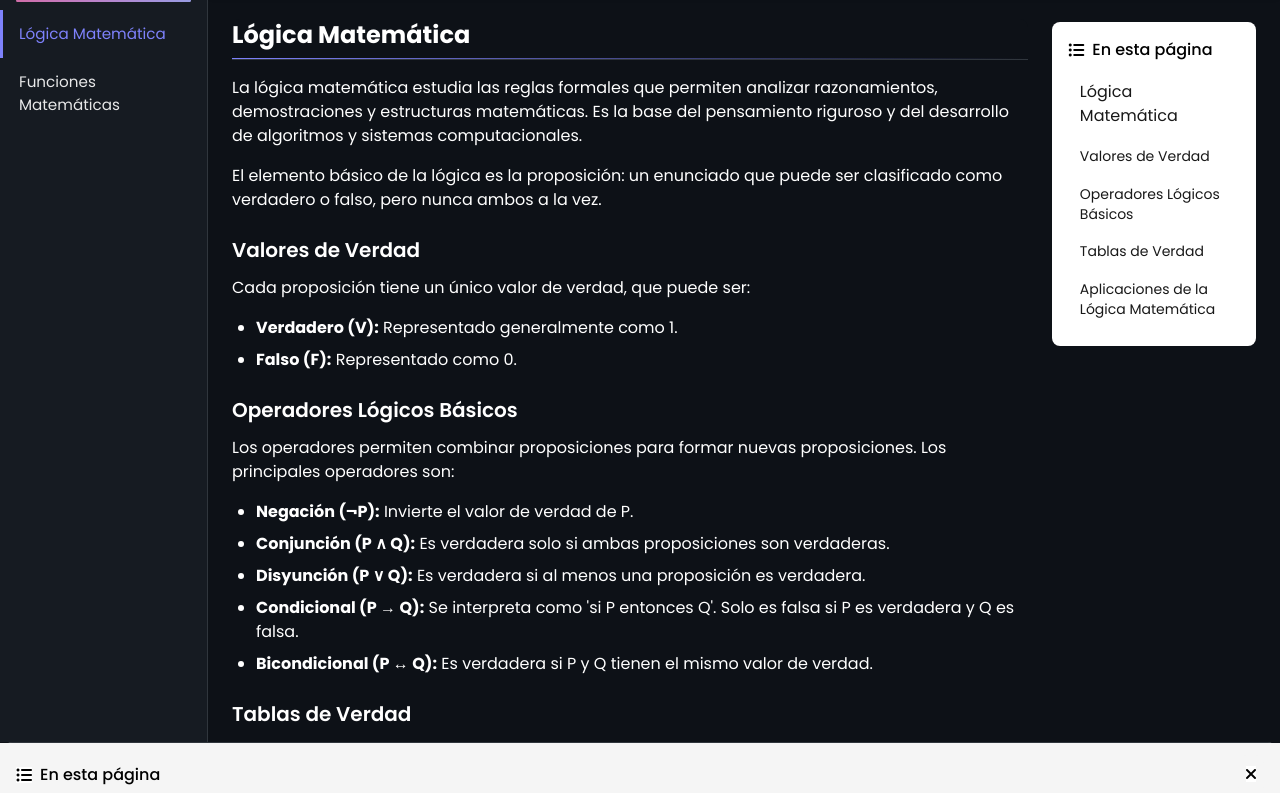
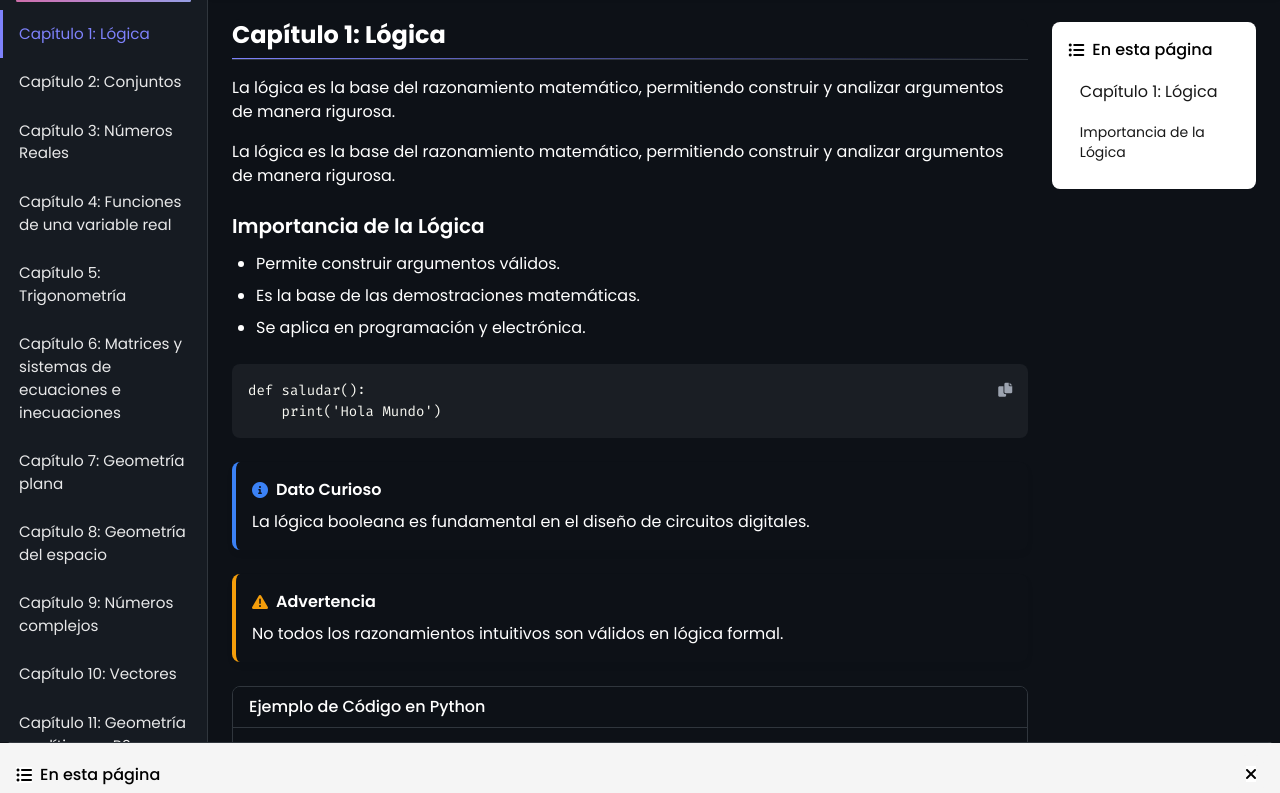
Before and after one commit to Neosowo/Notebook_math, a plain HTML site: page index.html in a window 1280 px wide. Shown: the part 58-851 px from the top of the page. Drawn offline with nearby package versions, Linux system fonts and the light colour scheme; a web font is replaced by a local one.

Commit message:
json update

```diff
--- a/content.json
+++ b/content.json
@@ -1,157 +1,166 @@
 {
-  "title": "Introducción a la Lógica Matemática y Funciones",
+  "title": "Matemáticas Generales",
   "sections": [
     {
-      "id": "logica-matematica",
-      "title": "Lógica Matemática",
+      "id": "logica",
+      "title": "Capítulo 1: Lógica",
       "content": [
         {
           "type": "paragraph",
-          "text": "La lógica matemática estudia las reglas formales que permiten analizar razonamientos, demostraciones y estructuras matemáticas. Es la base del pensamiento riguroso y del desarrollo de algoritmos y sistemas computacionales."
+          "text": "La lógica es la base del razonamiento matemático, permitiendo construir y analizar argumentos de manera rigurosa."
         },
         {
           "type": "paragraph",
-          "text": "El elemento básico de la lógica es la proposición: un enunciado que puede ser clasificado como verdadero o falso, pero nunca ambos a la vez."
+          "text": "La lógica es la base del razonamiento matemático, permitiendo construir y analizar argumentos de manera rigurosa."
         },
         {
           "type": "subheading",
-          "id": "valores-verdad",
-          "title": "Valores de Verdad"
-        },
-        {
-          "type": "paragraph",
-          "text": "Cada proposición tiene un único valor de verdad, que puede ser:"
+          "id": "importancia-logica",
+          "title": "Importancia de la Lógica"
         },
         {
           "type": "list",
           "items": [
-            "<strong>Verdadero (V):</strong> Representado generalmente como 1.",
-            "<strong>Falso (F):</strong> Representado como 0."
+            "Permite construir argumentos válidos.",
+            "Es la base de las demostraciones matemáticas.",
+            "Se aplica en programación y electrónica."
           ]
         },
         {
-          "type": "subheading",
-          "id": "operadores-logicos",
-          "title": "Operadores Lógicos Básicos"
+          "type": "code",
+          "code": "def saludar():\n    print('Hola Mundo')"
         },
         {
-          "type": "paragraph",
-          "text": "Los operadores permiten combinar proposiciones para formar nuevas proposiciones. Los principales operadores son:"
+          "type": "note",
+          "title": "Dato Curioso",
+          "text": "La lógica booleana es fundamental en el diseño de circuitos digitales."
         },
         {
-          "type": "list",
-          "items": [
-            "<strong>Negación (¬P):</strong> Invierte el valor de verdad de P.",
-            "<strong>Conjunción (P ∧ Q):</strong> Es verdadera solo si ambas proposiciones son verdaderas.",
-            "<strong>Disyunción (P ∨ Q):</strong> Es verdadera si al menos una proposición es verdadera.",
-            "<strong>Condicional (P → Q):</strong> Se interpreta como 'si P entonces Q'. Solo es falsa si P es verdadera y Q es falsa.",
-            "<strong>Bicondicional (P ↔ Q):</strong> Es verdadera si P y Q tienen el mismo valor de verdad."
-          ]
+          "type": "warning",
+          "title": "Advertencia",
+          "text": "No todos los razonamientos intuitivos son válidos en lógica formal."
         },
         {
-          "type": "subheading",
-          "id": "tablas-verdad",
-          "title": "Tablas de Verdad"
+          "type": "example",
+          "title": "Ejemplo de Código en Python",
+          "code": "if True:\n    print('La condición es verdadera')"
         },
         {
-          "type": "paragraph",
-          "text": "Las tablas de verdad muestran cómo varía el valor de una proposición compuesta según los valores de sus componentes. Son fundamentales para verificar la validez de argumentos."
-        },
-        {
-          "type": "code",
-          "language": "text",
-          "code": "Tabla de verdad para la conjunción (AND, ∧):\n\nP | Q | P ∧ Q\n--|---|------\nV | V |   V\nV | F |   F\nF | V |   F\nF | F |   F\n\nTabla de verdad para la disyunción (OR, ∨):\n\nP | Q | P ∨ Q\n--|---|------\nV | V |   V\nV | F |   V\nF | V |   V\nF | F |   F"
-        },
-        {
-          "type": "subheading",
-          "id": "aplicaciones-logica",
-          "title": "Aplicaciones de la Lógica Matemática"
-        },
-        {
-          "type": "list",
-          "items": [
-            "Diseño de circuitos electrónicos digitales.",
-            "Programación de computadoras y algoritmos.",
-            "Construcción de pruebas formales en matemáticas.",
-            "Desarrollo de inteligencia artificial y sistemas expertos."
-          ]
+          "type": "latex",
+          "latex": "\\int_{a}^{b} f(x) \\,dx = F(b) - F(a)"
         }
       ]
     },
     {
-      "id": "funciones-matematicas",
-      "title": "Funciones Matemáticas",
+      "id": "conjuntos",
+      "title": "Capítulo 2: Conjuntos",
       "content": [
         {
           "type": "paragraph",
-          "text": "En matemáticas, una función es una relación que asigna a cada elemento de un conjunto de entrada exactamente un único elemento en un conjunto de salida. Las funciones permiten modelar fenómenos naturales y resolver problemas en diversas áreas."
-        },
+          "text": "La teoría de conjuntos estudia colecciones de objetos, fundamentales para toda la matemática moderna."
+        }
+      ]
+    },
+    {
+      "id": "numeros-reales",
+      "title": "Capítulo 3: Números Reales",
+      "content": [
         {
           "type": "paragraph",
-          "text": "Formalmente, si A y B son conjuntos, una función f de A a B (f: A → B) es una regla que asocia a cada elemento de A exactamente un elemento de B."
-        },
-        {
-          "type": "subheading",
-          "id": "notacion-funcional",
-          "title": "Notación de Funciones"
-        },
+          "text": "Los números reales incluyen racionales e irracionales, y son esenciales para medir y comparar cantidades."
+        }
+      ]
+    },
+    {
+      "id": "funciones-variable-real",
+      "title": "Capítulo 4: Funciones de una variable real",
+      "content": [
         {
           "type": "paragraph",
-          "text": "Las funciones suelen representarse mediante letras como f, g o h. La notación f(x) se lee 'f evaluada en x' y representa el valor de la función para una entrada específica."
-        },
-        {
-          "type": "code",
-          "language": "text",
-          "code": "Ejemplo de función:\nf(x) = x² + 2x + 1\n\nPara x = 3:\nf(3) = 3² + 2(3) + 1\nf(3) = 9 + 6 + 1\nf(3) = 16"
-        },
-        {
-          "type": "subheading",
-          "id": "clasificacion-funciones",
-          "title": "Clasificación de Funciones"
-        },
-        {
-          "type": "list",
-          "items": [
-            "<strong>Función inyectiva (uno a uno):</strong> Cada elemento del codominio es imagen de, como máximo, un único elemento del dominio.",
-            "<strong>Función sobreyectiva (sobre):</strong> Cada elemento del codominio tiene al menos un elemento del dominio asignado.",
-            "<strong>Función biyectiva:</strong> Es simultáneamente inyectiva y sobreyectiva. Establece una correspondencia perfecta entre los conjuntos."
-          ]
-        },
-        {
-          "type": "subheading",
-          "id": "funciones-compuestas",
-          "title": "Funciones Compuestas"
-        },
+          "text": "Las funciones de una variable real modelan relaciones entre cantidades y permiten describir fenómenos naturales y matemáticos."
+        }
+      ]
+    },
+    {
+      "id": "trigonometria",
+      "title": "Capítulo 5: Trigonometría",
+      "content": [
         {
           "type": "paragraph",
-          "text": "Dadas dos funciones f: A → B y g: B → C, la función compuesta g ∘ f se define como (g ∘ f)(x) = g(f(x)). La composición de funciones permite construir nuevas funciones a partir de otras."
-        },
+          "text": "La trigonometría estudia las relaciones entre los lados y ángulos de los triángulos, siendo fundamental en la geometría y la física."
+        }
+      ]
+    },
+    {
+      "id": "matrices-sistemas",
+      "title": "Capítulo 6: Matrices y sistemas de ecuaciones e inecuaciones",
+      "content": [
         {
-          "type": "code",
-          "language": "text",
-          "code": "Ejemplo de función compuesta:\nSi f(x) = x + 2 y g(x) = 3x,\nEntonces (g ∘ f)(x) = g(f(x)) = 3(x + 2) = 3x + 6."
-        },
+          "type": "paragraph",
+          "text": "Las matrices y los sistemas permiten representar y resolver múltiples ecuaciones e inecuaciones de forma estructurada."
+        }
+      ]
+    },
+    {
+      "id": "geometria-plana",
+      "title": "Capítulo 7: Geometría plana",
+      "content": [
         {
-          "type": "subheading",
-          "id": "aplicaciones-funciones",
-          "title": "Aplicaciones de las Funciones"
-        },
+          "type": "paragraph",
+          "text": "La geometría plana estudia figuras en dos dimensiones como triángulos, círculos y polígonos, analizando sus propiedades."
+        }
+      ]
+    },
+    {
+      "id": "geometria-espacio",
+      "title": "Capítulo 8: Geometría del espacio",
+      "content": [
         {
-          "type": "list",
-          "items": [
-            "Modelar crecimiento poblacional o financiero.",
-            "Describir trayectorias de objetos en física.",
-            "Programar comportamientos en algoritmos computacionales.",
-            "Analizar cambios de variables en la ingeniería y ciencia."
-          ]
-        },
+          "type": "paragraph",
+          "text": "La geometría del espacio se enfoca en figuras tridimensionales como prismas, esferas y cilindros."
+        }
+      ]
+    },
+    {
+      "id": "numeros-complejos",
+      "title": "Capítulo 9: Números complejos",
+      "content": [
         {
-          "type": "note",
-          "title": "Dato Importante",
-          "text": "Una función queda completamente determinada por su regla de asignación, su dominio y su codominio. Modificar cualquiera de estos tres elementos cambia la función."
+          "type": "paragraph",
+          "text": "Los números complejos amplían los reales para resolver ecuaciones que no tienen soluciones reales."
+        }
+      ]
+    },
+    {
+      "id": "vectores",
+      "title": "Capítulo 10: Vectores",
+      "content": [
+        {
+          "type": "paragraph",
+          "text": "Los vectores representan magnitudes que tienen dirección y sentido, y son esenciales en física y matemáticas."
+        }
+      ]
+    },
+    {
+      "id": "geometria-analitica-r2",
+      "title": "Capítulo 11: Geometría analítica en R2",
+      "content": [
+        {
+          "type": "paragraph",
+          "text": "La geometría analítica combina el álgebra y la geometría para estudiar figuras en el plano mediante coordenadas."
+        }
+      ]
+    },
+    {
+      "id": "estadistica-probabilidades",
+      "title": "Capítulo 12: Estadística y probabilidades",
+      "content": [
+        {
+          "type": "paragraph",
+          "text": "La estadística y la probabilidad permiten analizar datos, hacer predicciones y entender fenómenos aleatorios."
         }
       ]
     }
   ],
-  "lastUpdated": "2025-04-26T21:00:00.000Z"
+  "lastUpdated": "2025-04-27T00:00:00.000Z"
 }
--- a/index.html
+++ b/index.html
@@ -436,6 +436,14 @@
             color: var(--text-color);
         }
 
+        .latex-block {
+            font-size: 1.5rem; /* tamaño grande */
+            font-weight: 500;  /* un poco más grueso */
+            color: rgb(239, 238, 238);    /* un gris oscuro bonito */
+            margin-top: 1rem;
+            margin-bottom: 1rem;
+        }
+
         /* Iconos en el header */
         body.dark-mode header i {
             color: var(--text-color);
@@ -1217,9 +1225,9 @@
         /* Ajuste para móvil: sidebar más angosto y texto adaptable */
         @media (max-width: 640px) {
             aside.sidebar {
-                width: 90vw !important;
+                width: 100vw !important;
                 min-width: 0 !important;
-                max-width: 100vw !important;
+                max-width: 110vw !important;
             }
             .sidebar-header h2 {
                 font-size: 1.1rem !important;
@@ -1534,6 +1542,19 @@
                     container.appendChild(ul);
                     break;
 
+                    case 'latex':
+    const latexBlock = document.createElement('div');
+    latexBlock.className = 'my-6 flex justify-center latex-block';
+    latexBlock.innerHTML = `\\(${item.latex}\\)`;
+    container.appendChild(latexBlock);
+
+    if (window.MathJax) {
+        MathJax.typesetPromise([latexBlock]);
+    }
+    break;
+
+
+
                 case 'example':
                     const example = document.createElement('div');
                     example.className = 'border rounded-lg overflow-hidden mb-6';
@@ -1806,5 +1827,7 @@
         }, 100); // pequeño delay para que la animación sea visible
     });
     </script>
+    <script src="https://cdn.jsdelivr.net/npm/mathjax@3/es5/tex-mml-chtml.js"></script>
+
 </body>
 </html>
```
